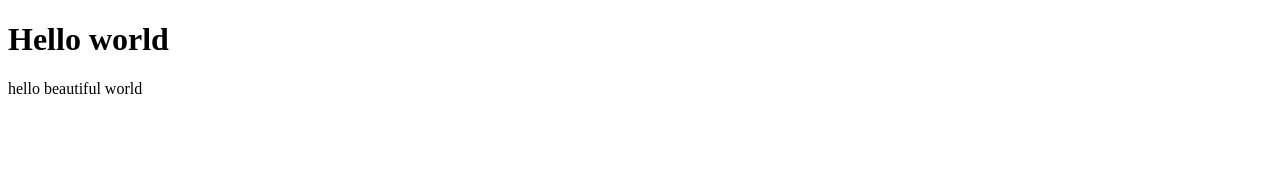
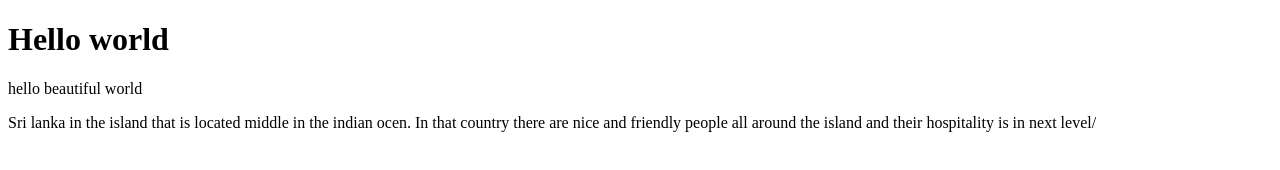
Before and after one commit to Gihan3077/trail_repo, a plain HTML site: page index.html in a window 1280 px wide. Drawn offline with Linux system fonts and the light colour scheme.

Commit message:
adding description

```diff
--- a/index.html
+++ b/index.html
@@ -9,5 +9,6 @@
 <body>
     <h1>Hello world</h1>
     <p>hello beautiful world</p>
+    <d>Sri lanka in the island that is located middle in the indian ocen. In that country there are nice and friendly people all around the island and their hospitality is in next level/</d>
 </body>
 </html>
```
